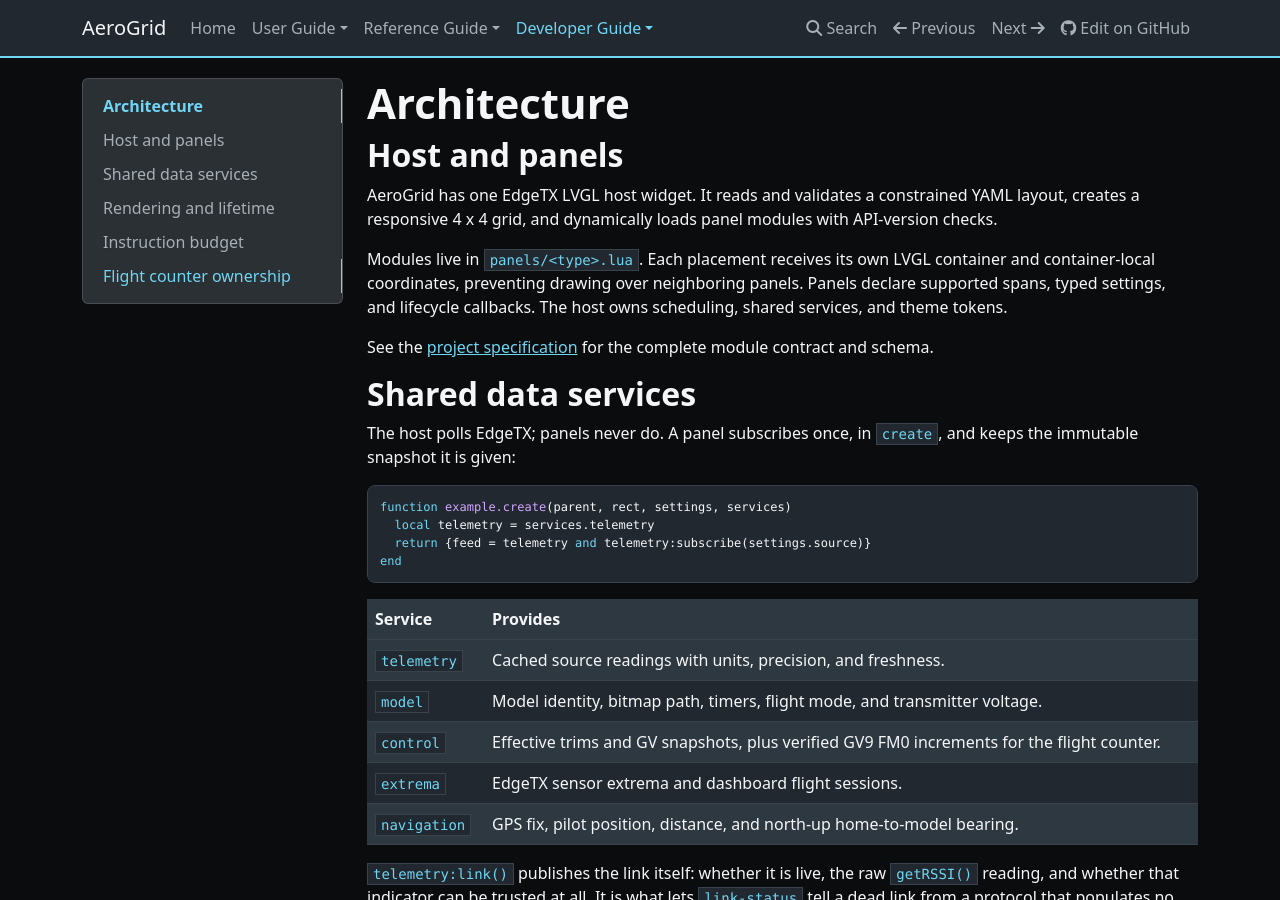
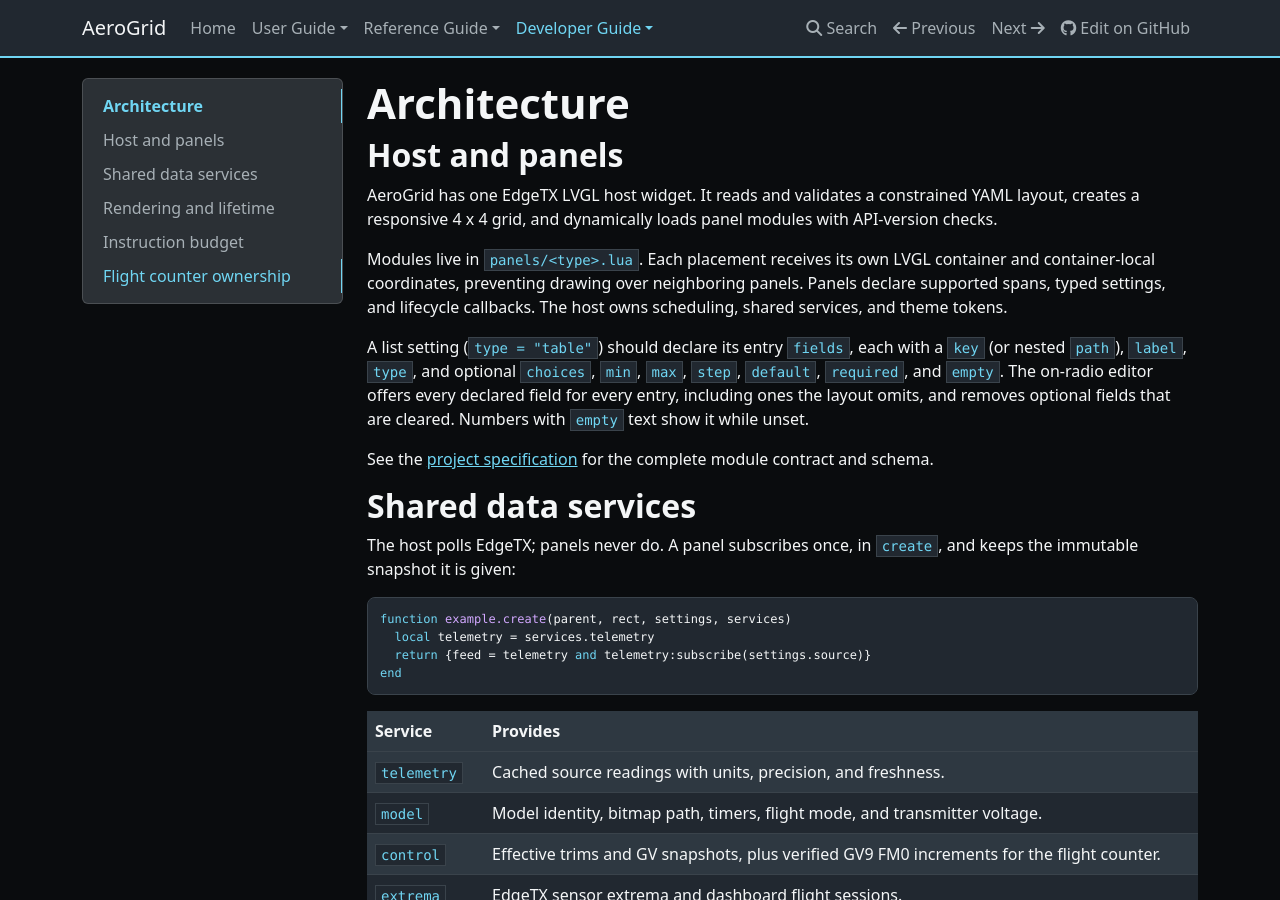
Before and after one commit to thomaskistler/aero-grid, an MkDocs documentation site: the page built from docs/developer-guide/architecture.md, in a window 1280 px wide and 900 px high. Built offline with MkDocs 1.6.1, drawn with Linux system fonts in a browser that asks for light colours; nearby versions of some CDN libraries.

Commit message:
Offer every entry setting in the configuration drawer
List settings declare their entry fields, so metric and text entries show
all options even when the layout omits them. Optional values can be
cleared, and declared ranges are validated when written.

Co-authored-by: Copilot App <223556219+Copilot@users.noreply.github.com>

```diff
--- a/docs/developer-guide/architecture.md
+++ b/docs/developer-guide/architecture.md
@@ -10,6 +10,12 @@ Modules live in `panels/<type>.lua`. Each placement receives its own LVGL
 container and container-local coordinates, preventing drawing over neighboring
 panels. Panels declare supported spans, typed settings, and lifecycle callbacks.
 The host owns scheduling, shared services, and theme tokens.
+
+A list setting (`type = "table"`) should declare its entry `fields`, each with a
+`key` (or nested `path`), `label`, `type`, and optional `choices`, `min`, `max`,
+`step`, `default`, `required`, and `empty`. The on-radio editor offers every
+declared field for every entry, including ones the layout omits, and removes
+optional fields that are cleared. Numbers with `empty` text show it while unset.
 
 See the
 [project specification](https://github.com/thomaskistler/aero-grid/blob/main/plans/aerogrid-spec.md)
```
Also changed, not shown: plans/on-radio-editor.md (+3 -0 lines), 6 other files.
